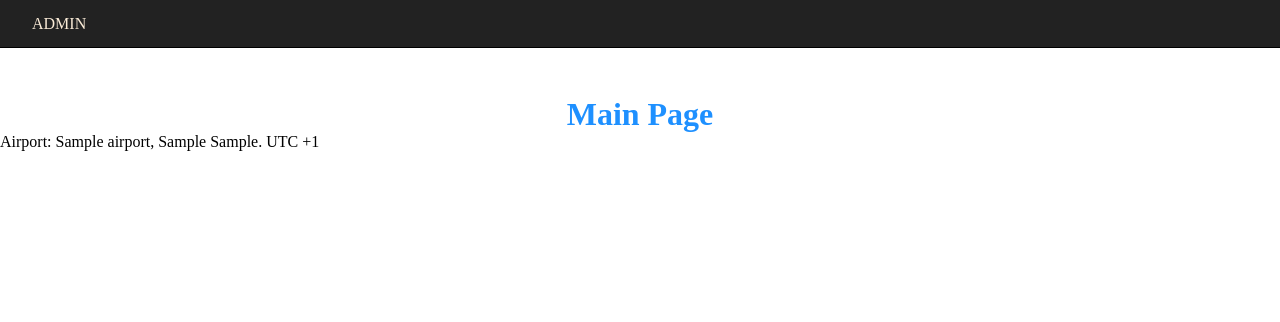
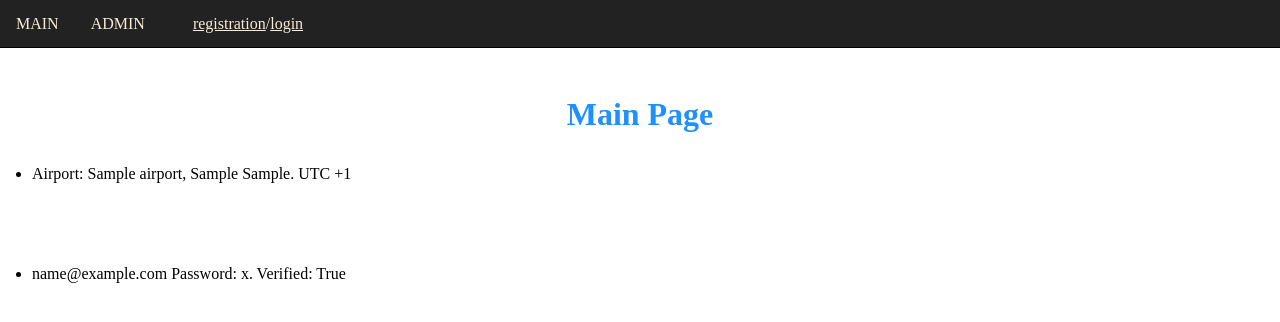
Before and after one commit to OleksiiDum/fly_app, a Flask app: page / in a window 1280 px wide. Shown: the top 322 px of the page. Run offline with Flask 3, Linux system fonts and the light colour scheme; tables that the repository leaves empty hold one stand-in row (values such as "Sample post"); parts of the project's set-up code (start-up, migrations or seed data) failed here and were passed over.

Commit message:
added login and registration forms

```diff
--- a/fly_app/__init__.py
+++ b/fly_app/__init__.py
@@ -1,8 +1,13 @@
 from flask import Flask
 from flask_sqlalchemy import SQLAlchemy
+import os
+
+
+secret_key = os.urandom(12)
 
 app = Flask(__name__)
 app.config["SQLALCHEMY_DATABASE_URI"] = "sqlite:///fly.db"
+app.config['SECRET_KEY'] = secret_key
 db = SQLAlchemy(app)
 
 
--- a/fly_app/controllers.py
+++ b/fly_app/controllers.py
@@ -1,48 +1,24 @@
-from geopy.geocoders import Nominatim
-import math
-from fly_app.models import  Airport, Flight, Product, Ticket
-from flask import request
+from fly_app.models import  Airport, Flight, Product, Ticket, Account
 from fly_app import db
+import fly_app.helpers as helpers
+from flask import render_template, flash, Response
+
 
 
 # Geolocation and Path
-geolocator = Nominatim(user_agent="MyApp")
+# geolocator = Nominatim(user_agent="MyApp")
 
-kyiv_location = geolocator.geocode("Kyiv")
-berlin_location = geolocator.geocode("Berlin")
+# kyiv_location = geolocator.geocode("Kyiv")
+# berlin_location = geolocator.geocode("Berlin")
 
-def distance(coord1, coord2):
-    # Coordinates are given as (latitude, longitude) tuples
-    lat1, lon1 = coord1
-    lat2, lon2 = coord2
+# path = distance((kyiv_location.latitude, kyiv_location.longitude), (berlin_location.latitude, berlin_location.longitude))
 
-    # Convert degrees to radians
-    lat1, lon1, lat2, lon2 = map(math.radians, [lat1, lon1, lat2, lon2])
-
-    # Haversine formula
-    dlat = lat2 - lat1
-    dlon = lon2 - lon1
-    a = math.sin(dlat/2)**2 + math.cos(lat1) * math.cos(lat2) * math.sin(dlon/2)**2
-    c = 2 * math.asin(math.sqrt(a))
-    km = int(6371 * c)
-    print(f"Distance:{km} km")
-
-    return km
-
-path = distance((kyiv_location.latitude, kyiv_location.longitude), (berlin_location.latitude, berlin_location.longitude))
-
-
-#Price
-base_price = path * 0.25
-
-def get_price():
-    baggage_payment = Ticket.baggage * 10
-    price = base_price + baggage_payment + Ticket.additional_price
-    return price
+# #Price
+# base_price = path * 0.25
 
 
 #DB
-def create_airport():
+def create_airport(request):
     if request.method == "POST":
         country = request.form.get("country")
         city = request.form.get("city")
@@ -54,7 +30,41 @@ def create_airport():
         db.session.commit()
     return "Done"
 
-def get_all_airports():
+def get_all_airports(request):
     if request.method == "GET":
         all_airports = Airport.query.all()
         return all_airports
+
+def get_all_users(request):
+    if request.method == "GET":
+        all_users = Account.query.all()
+        return all_users
+
+# login controller
+def login_user(request):
+    if request.method == "POST":
+        email = request.form["email"]
+        user_password = request.form["password"]
+        db_user = Account.query.filter_by(email=email).first()
+        if db_user:
+            print("Ok")
+            if helpers.hashed(user_password) == db_user.password:
+                return render_template('index.html')
+            else:
+                print("password")
+                return "password incorrect"
+        else:
+            print("user")
+            return "User not found"
+
+# registration controller
+def register_user(request):
+    if request.method == "POST":
+        users = Account.query.all()
+        email = request.form.get("email")
+        password = request.form.get("password")
+        if not email in users:
+            user = Account(email=email, password=helpers.hashed(password))
+            db.session.add(user)
+            db.session.commit()
+    return "Done"
--- a/fly_app/models.py
+++ b/fly_app/models.py
@@ -22,11 +22,6 @@ class Flight(db.Model):
     to_airport = db.Column(db.Integer, db.ForeignKey('airports.id'), nullable=False)
     departure_time = db.Column(db.String, nullable=False)
     arrivals_time = db.Column(db.String, nullable=False)
-    duration = db.Column(db.Float, nullable=False)
-    seats = db.Column(db.Integer, nullable=False)
-    base_price = db.Column(db.Integer, nullable=False)
-    date = db.Column(db.DateTime, nullable=False)
-    passengers = db.Column(db.String) #???
 
     def __repr__(self):
         return f'Flight from {self.from_airport} to {self.to_airport}. Date: {self.date}'
@@ -47,20 +42,29 @@ class Ticket(db.Model):
         return f'Ticket: {self.id}. Passenger: {self.passenger}. Flight: {self.flight}. Price: {self.get_price}'
 
 
-class User(db.Model):
+class Passanger(db.Model):
 
-    __tablename__ = 'users'
+    __tablename__ = 'passenger'
     id = db.Column(db.Integer, primary_key=True)
     first_name = db.Column(db.String, nullable=False)
     last_name = db.Column(db.String, nullable=False)
-    email = db.Column(db.String, unique=True, nullable=False)
     nationality = db.Column(db.String, nullable=False)
-    password = db.Column(db.String, nullable=False)
     passport = db.Column(db.String, unique=True, nullable=False)
     age = db.Column(db.Integer)
 
     def __repr__(self):
         return f'{self.first_name} {self.last_name}. Email: {self.email}. Id:{self.id}'
+
+
+class Account(db.Model):
+    __tablename__ = 'accounts'
+    id = db.Column(db.Integer, primary_key=True)
+    email = db.Column(db.String, unique=True, nullable=False)
+    password = db.Column(db.String, nullable=False)
+    verified = db.Column(db.Boolean, default=False)
+
+    def __repr__(self):
+        return f'{self.email} Password: {self.password}. Verified: {self.verified}'
 
 
 class Product(db.Model):
--- a/fly_app/routes.py
+++ b/fly_app/routes.py
@@ -1,12 +1,13 @@
-from flask import render_template, url_for
+from flask import render_template, url_for, request
 from fly_app import app
-from fly_app.controllers import create_airport, get_all_airports
+from fly_app.controllers import create_airport, get_all_airports, get_all_users, register_user, login_user
 
 
 @app.route('/')
 def main_page():
-    all_airports = get_all_airports()
-    return render_template('index.html', airports=all_airports)
+    all_airports = get_all_airports(request)
+    all_users = get_all_users(request)
+    return render_template('index.html', airports=all_airports, users=all_users)
 
 @app.route('/admin')
 def admin():
@@ -14,4 +15,12 @@ def admin():
 
 @app.route('/add_airport', methods=["POST"])
 def add_airport():
-    return create_airport()
+    return create_airport(request)
+
+@app.route('/registration', methods=["POST"])
+def registration():
+    return register_user(request)
+
+@app.route('/login', methods=["POST"])
+def login():
+    return login_user(request)
--- /dev/null
+++ b/fly_app/static/base.js
@@ -0,0 +1,16 @@
+const regLink = document.getElementsByClassName('registration-link');
+const loginLink = document.getElementsByClassName('login-link');
+
+regLink[0].addEventListener('click', function() {
+    const regWindow = document.getElementsByClassName('registration-form');
+    regWindow[0].classList.toggle('hidden');
+    const falseBackground = document.getElementsByClassName('false-background');
+    falseBackground[0].classList.toggle('hidden');
+});
+
+loginLink[0].addEventListener('click', function() {
+    const loginWindow = document.getElementsByClassName('login-form');
+    loginWindow[0].classList.toggle('hidden');
+    const falseBackground = document.getElementsByClassName('false-background');
+    falseBackground[0].classList.toggle('hidden');
+});
--- a/fly_app/static/styles.css
+++ b/fly_app/static/styles.css
@@ -6,17 +6,22 @@
 
 h1 {
     padding-top: 3rem;
+    margin-bottom: 2rem;
     color: dodgerblue;
     text-align: center;
 }
 
 form {
-    padding-top: 1rem;
+    padding: 1rem;
+    margin-top: 1rem;
     display: flex;
     flex-direction: column;
     gap: 0.4rem;
     width: 40%;
     margin: 0 auto;
+    border: 1px solid #222;
+    background-color: #504c4c;
+    color: antiquewhite;
 }
 
 nav {
@@ -24,9 +29,9 @@ nav {
     background-color: #222;
     color: antiquewhite;
     display: flex;
-    flex-direction: column;
-    gap: 5rem;
-    justify-content: space-around;
+    align-items: center;
+    gap: 2rem;
+    justify-content: flex-start;
     border-bottom: 1px solid #000;
 }
 
@@ -34,5 +39,49 @@ nav a {
     color: antiquewhite;
     text-transform: uppercase;
     text-decoration: none;
-    padding-left: 2rem;
+    /* padding-left: 1rem; */
 }
+
+nav a:first-child {
+    padding-left: 1rem;
+}
+
+ul {
+    margin: 2rem;
+}
+
+.hidden {
+    display: none;
+}
+
+.registration-form {
+    position: fixed;
+    right: 24rem;
+    top: 5rem;
+    background-color: #222;
+    color: antiquewhite;
+    z-index: 9999;
+}
+
+.login-form {
+    position: fixed;
+    right: 24rem;
+    top: 5rem;
+    background-color: #2f7532;
+    color: antiquewhite;
+    z-index: 9999;
+}
+
+.registration-link, .login-link {
+    margin-right: 0;
+    text-transform: lowercase;
+    text-decoration: underline;
+}
+
+.false-background {
+    position: absolute;
+    height: 100%;
+    width: 100%;
+    background-color: #222222c2;
+    z-index: 9000;
+}
--- /dev/null
+++ b/fly_app/templates/base.html
@@ -0,0 +1,36 @@
+<!DOCTYPE html>
+<html lang="en">
+<head>
+    <meta charset="UTF-8">
+    <meta http-equiv="X-UA-Compatible" content="IE=edge">
+    <meta name="viewport" content="width=device-width, initial-scale=1.0">
+    <title>{% block title %}{% endblock %}</title>
+    <link rel="stylesheet" href='../static/styles.css'">
+</head>
+<body>
+    <nav>
+        <a class="link" href="{{ url_for('main_page') }}">Main</a>
+        <a class="link" href="{{ url_for('admin')  }}">Admin</a>
+        <div><a class="registration-link" href="#">Registration</a>/<a class="login-link" href="#">Login</a></div>
+    </nav>
+    <form class="registration-form hidden" action="/registration" method="post">
+        <label for="email">Email</label>
+        <input type="email" name="email">
+        <label for="password">Password</label>
+        <input type="password" name="password">
+        <label for="password">Confirm Password</label>
+        <input type="password" name="submit-password">
+        <input type="submit" value="Submit">
+    </form>
+    <form class="login-form hidden" action="/login" method="post">
+        <label for="email">Email</label>
+        <input type="email" name="email">
+        <label for="password">Password</label>
+        <input type="password" name="password">
+        <input type="submit" value="Submit">
+    </form>
+    <div class="false-background hidden"></div>
+    {% block body %}{% endblock %}
+    <script src="{{url_for('static', filename='base.js')}}"></script>
+</body>
+</html>
--- a/fly_app/templates/index.html
+++ b/fly_app/templates/index.html
@@ -1,17 +1,16 @@
-<!DOCTYPE html>
-<html lang="en">
-<head>
-    <meta charset="UTF-8">
-    <meta http-equiv="X-UA-Compatible" content="IE=edge">
-    <meta name="viewport" content="width=device-width, initial-scale=1.0">
-    <title>Main</title>
-    <link rel="stylesheet" href='../static/styles.css'">
-</head>
-<body>
-    <nav><a href="{{ url_for('admin')  }}">Admin</a></nav>
-    <h1>Main Page</h1>
+{% extends 'base.html' %}
+{% block title %}Main{% endblock title %}
+{% block body %}
+<h1>Main Page</h1>
+<ul>
     {% for airport in airports %}
-        {{ airport }}
+        <li>{{ airport }}</li>
     {% endfor %}
-</body>
-</html>
+</ul>
+<br/>
+<ul>
+    {% for user in users %}
+        <li>{{ user }}</li>
+    {% endfor %}
+</ul>
+{% endblock body %}
```
Also changed, not shown: fly_app/helpers.py (added, +33 -0 lines), fly_app/templates/admin.html (+4 -13 lines).
